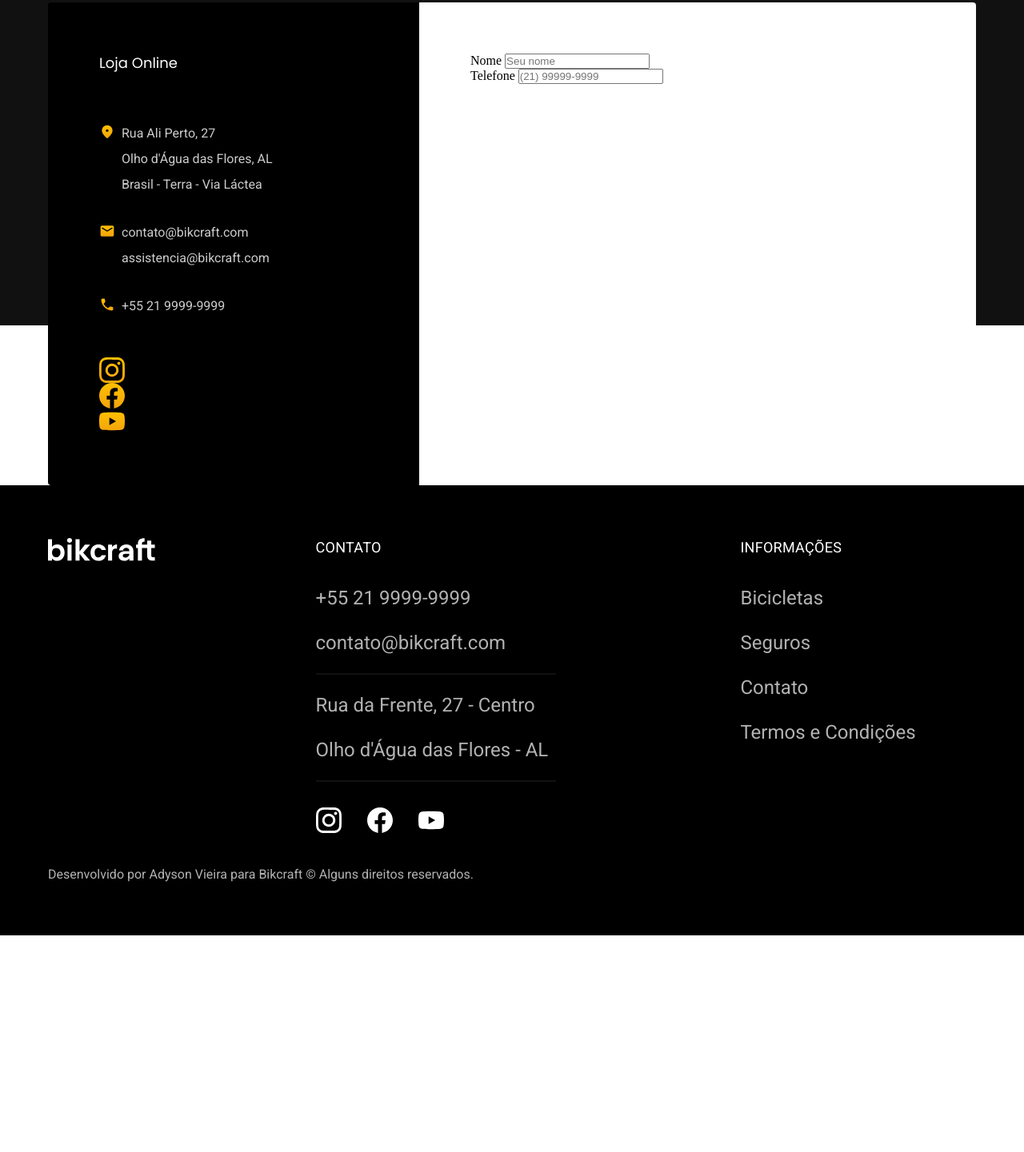
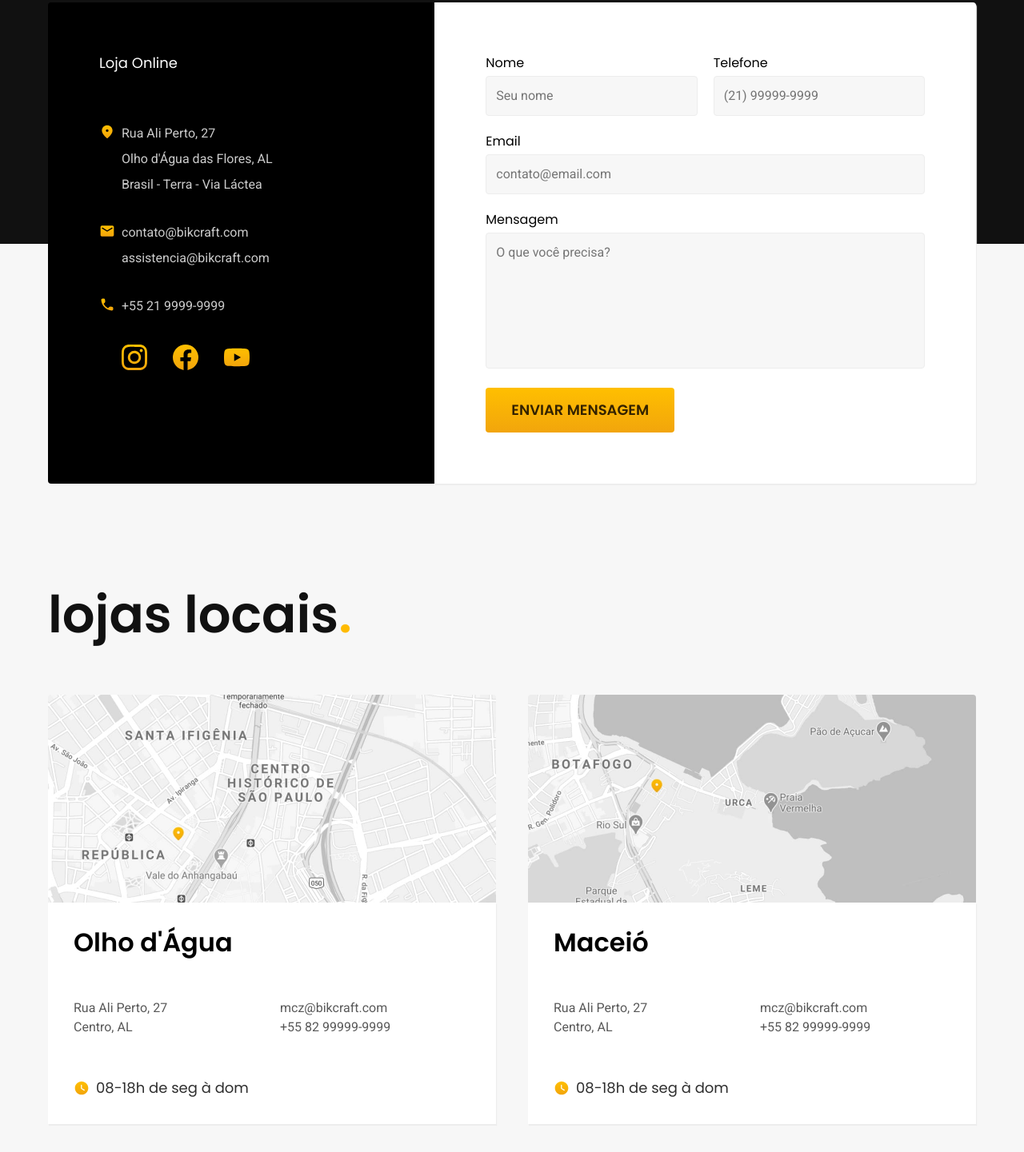
Before and after one commit to AdysonVieira/bikcraft, a plain HTML site: page contato.html in a window 1280 px wide. Shown: the part 319-1760 px from the top of the page at 80% size. Before the commit the page ends 1489 px from the top, so only its background shows below. Drawn offline with Linux system fonts and the light colour scheme.

Commit message:
contato concluido

```diff
--- a/contato.html
+++ b/contato.html
@@ -39,7 +39,7 @@
          <!-- contato -->
          <div class="contato-bg">
             <div class="contato container">
-                <div class="contato-dados">
+                <section class="contato-dados" aria-label="Endereço">
                     <h3 class="titulo-m cor-branco">Loja Online</h3>
                     <div class="contato-dados-grid texto-s cor-400">
                         <img src="img/icones/local.svg" alt="">
@@ -59,7 +59,6 @@
                         <ul>
                             <li><a href="tel:+552199999999">+55 21 9999-9999</a></li>
                         </ul>
-                    </div>
                         <div class="contato-social">
                             <a href="#">
                                 <img src="img/redes/instagram-p.svg" alt="Instagram">
@@ -72,20 +71,71 @@
                             </a>
                         </div>
                     </div>
-                <div class="contato-formulario">
-                    <form class="formulario" action="">
+                </section>
+                <section class="contato-formulario" aria-label="Formulário">
+                    <form class="formulario" action="./contato.html">
                         <div class="contato-nome">
                             <label for="nome">Nome</label>
-                            <input type="text" id="nome" placeholder="Seu nome">
+                            <input type="text" id="nome" name="nome" placeholder="Seu nome" required>
                         </div>
                         <div class="contato-telefone">
                             <label for="tel">Telefone</label>
-                            <input type="tel" id="tel" placeholder="(21) 99999-9999">
+                            <input type="text" id="tel" name="numero" placeholder="(21) 99999-9999">
                         </div>
+                        <div class="form-col-2">
+                            <label for="email">Email</label>
+                            <input type="email" id="email" name="email" placeholder="contato@email.com" required>
+                        </div>
+                        <div class="form-col-2">
+                            <label for="msg">Mensagem</label>
+                            <textarea rows="6" type="text" id="msg" name="msg" placeholder="O que você precisa?"></textarea>
+                        </div>
+                        <button type="submit" class="botao primario form-col-2">Enviar Mensagem</button>
                     </form>
+                </section>
+            </div>
+        </div>
+        <section class=" lojas container" aria-label="Endereço">
+            <h2 class="titulo-xl cor-1100">lojas locais<span class="cor-p100">.</span></h2>
+            <div class="card-lojas">
+                <div class="card">
+                    <img src="img/lojas/sp.jpg" alt="">
+                    <div class="card-conteudo">
+                        <h3 class="titulo-l">Olho d'Água </h3>
+                        <ul class="texto-s cor-800">
+                            <li>Rua Ali Perto, 27</li>
+                            <li>Centro, AL</li>
+                        </ul>
+                        <ul class="texto-s cor-800">
+                            <li>mcz@bikcraft.com</li>
+                            <li>+55 82 99999-9999</li>
+                        </ul>
+                        <div class="card-horario">
+                            <img src="img/icones/horario.svg" alt="">
+                            <span class="titulo-m cor-1000">08-18h de seg à dom</span>
                         </div>
                     </div>
                 </div>
+                <div class="card">
+                    <img src="img/lojas/rj.jpg" alt="">
+                    <div class="card-conteudo">
+                        <h3 class="titulo-l">Maceió</h3>
+                        <ul class="texto-s cor-800">
+                            <li>Rua Ali Perto, 27</li>
+                            <li>Centro, AL</li>
+                        </ul>
+                        <ul class="texto-s cor-800">
+                            <li>mcz@bikcraft.com</li>
+                            <li>+55 82 99999-9999</li>
+                        </ul>
+                        <div class="card-horario">
+                            <img src="img/icones/horario.svg" alt="">
+                            <span class="titulo-m cor-1000">08-18h de seg à dom</span>
+                        </div>
+                    </div>
+                </div>
+            </div>
+        </section>
     </main>
 
     <!-- FOOTER -->
--- a/css/contato/contato.css
+++ b/css/contato/contato.css
@@ -1,11 +1,14 @@
+#contato {
+    background: var(--cor-100);
+}
 .contato-bg {
     background: var(--cor-1100);
-    box-shadow: inset 0 -200px 0 var(--cor-branco);
+    box-shadow: inset 0 -300px 0 var(--cor-100);
 }
-
 .contato {
     display: grid;
-    grid-template-columns: 2fr 3fr;
+    grid-template-columns: 5fr 7fr;
+    margin-bottom: 64px;
 }
 
 .contato-dados {
@@ -28,6 +31,7 @@
 
 .contato-dados-grid img {
     grid-column: 1;
+    min-width: 20px;
 }
 
 .contato-dados-grid ul {
@@ -38,8 +42,100 @@
     margin-bottom: 8px;
 }
 
+.contato-social {
+    grid-column: 2;
+    display: flex;
+    gap: 32px;
+}
 .contato-formulario {
     background: var(--cor-branco);
     padding: 64px;
     border-radius: 0 4px 4px 0;
+    box-shadow: 1px 2px 1px var(--cor-200);
 }
+
+.formulario {
+    display: grid;
+    grid-template-columns: 1fr 1fr;
+    gap: 20px;
+}
+
+.formulario button {
+    justify-self: start;
+}
+
+.lojas {
+    padding-top: 64px;
+    padding-bottom: 120px;
+}
+
+.lojas h2 {
+    margin-bottom: 64px;
+}
+.card-lojas {
+    display: grid;
+    grid-template-columns: 1fr 1fr;
+    gap: 40px;
+}
+
+.card {
+    border-radius: 0 0 4px 4px;
+}
+
+.card > img {
+    border-radius: 4px 4px 0 0;
+}
+
+.card-conteudo {
+    padding: 32px;
+    background: var(--cor-branco);
+    box-shadow: 1px 2px 1px var(--cor-200);
+    display: grid;
+    gap: 20px;
+    grid-template-columns: 1fr 1fr;
+}
+
+.card-conteudo h3 {
+    grid-column: 1/-1;
+    margin-bottom: 32px;
+}
+
+.card-horario {
+    grid-column: 1/-1;
+    display: flex;
+    gap: 8px;
+    align-items: center;
+    margin-top: 32px;
+}
+
+@media (max-width: 800px) {
+    .contato {
+        grid-template-columns: 1fr;
+    }
+
+    .contato-dados, .contato-formulario {
+        padding: 20px;
+    }
+
+    .contato-dados h3 {
+        margin-bottom: 32px;
+    }
+
+    .card-conteudo {
+        grid-template-columns: 1fr;
+    }
+}
+
+@media (max-width: 600px) {
+    .contato, .card-lojas {
+        grid-template-columns: 1fr;
+    }
+
+    .contato-email, .contato-mensagem, .contato-nome, .contato-telefone, button {
+        grid-column: 1/-1;
+    }
+
+    .contato-dados, .contato-formulario {
+        padding: 20px;
+    }
+}
--- a/css/global/global.css
+++ b/css/global/global.css
@@ -26,3 +26,7 @@ img {
 img[src$=".jpg"] {
     border-radius: 4px;
 }
+
+input, textarea, button {
+    all: unset;
+}
--- /dev/null
+++ b/css/utilidades/formularios.css
@@ -0,0 +1,31 @@
+.formulario label {
+    display: block;
+    font: 400 1rem/1.5 "Poppins", sans-serif;
+    margin-bottom: 4px;
+}
+
+.form-col-2 {
+    grid-column: span 2;
+}
+
+.formulario input[type="text"],
+.formulario input[type="email"],
+.formulario textarea {
+    font: 400 1rem/1.5 "Roboto", sans-serif;
+    padding: 12px;
+    border-radius: 4px;
+    background: var(--cor-100);
+    border: 1px solid var(--cor-200);
+    width: 100%;
+    box-sizing: border-box;
+}
+
+.formulario input[type="text"]:focus,
+.formulario input[type="email"]:focus,
+.formulario textarea:focus,
+button:focus {
+    outline: none;
+    background: var(--cor-branco);
+    border: 1px solid var(--cor-p200);
+    box-shadow: 0 0 0 2px var(--cor-p100);
+}
--- a/style.css
+++ b/style.css
@@ -1,10 +1,10 @@
 @import './css/global/global.css';
-@import './css/utilidades/tipografia.css';
-
 
 /* Componentes */
+@import './css/utilidades/tipografia.css';
 @import './css/utilidades/cores.css';
 @import './css/utilidades/componentes.css';
+@import './css/utilidades/formularios.css';
 
 /* Global */
 @import './css/global/header.css';
```
Lines whose indentation alone changed are shown as unchanged.
